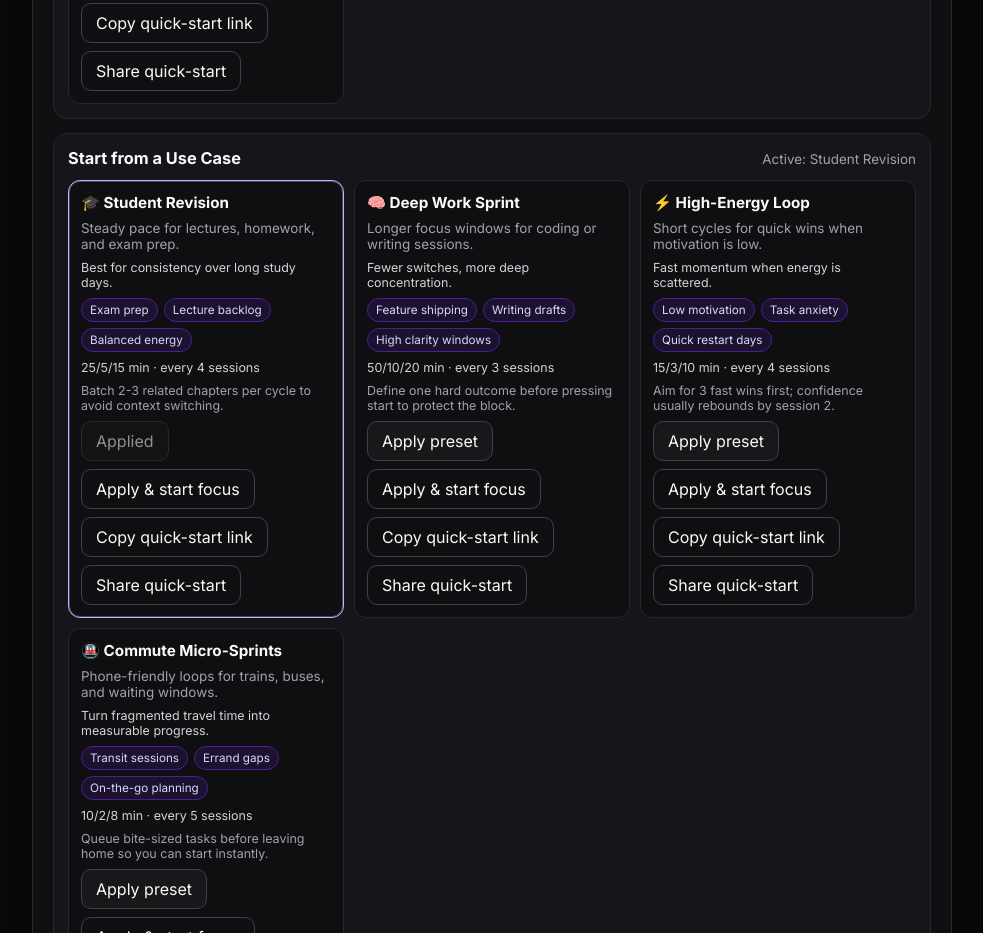
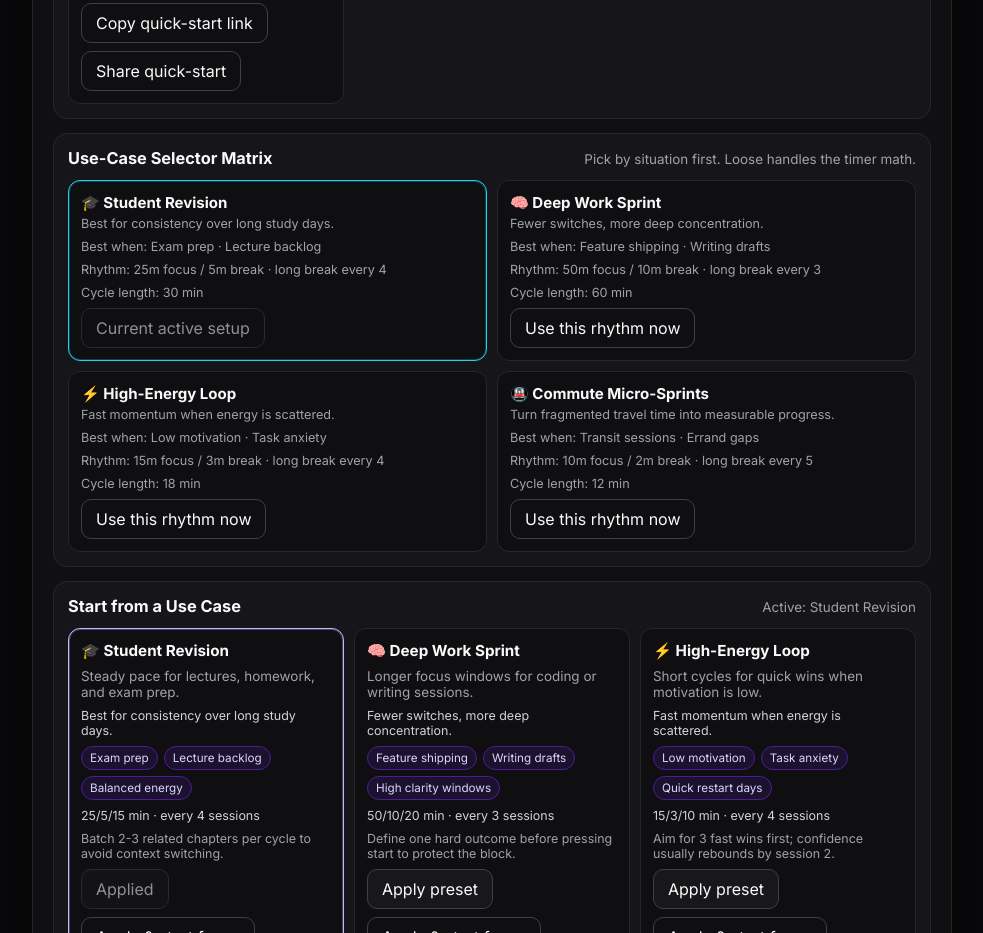
Before and after one commit to dhyoprd/pomodoro-glass, a Next.js app: page / in a window 1280 px wide. Shown: the part 4540-5473 px from the top of the page, without its empty margins (148-1131 px from the left). Built offline with nearby package versions, Linux system fonts and the light colour scheme.

Commit message:
feat: add use-case selector matrix for faster preset activation

```diff
--- a/src/app/globals.css
+++ b/src/app/globals.css
@@ -956,9 +956,49 @@ button.ghost { background: transparent; }
 }
 
 .blueprints,
-.presets {
+.presets,
+.preset-selector {
   display: grid;
   gap: 12px;
+}
+
+.selector-grid {
+  display: grid;
+  grid-template-columns: repeat(2, minmax(0, 1fr));
+  gap: 10px;
+}
+
+.selector-card {
+  background: #0f0f12;
+  border: 1px solid var(--line);
+  border-radius: 12px;
+  padding: 12px;
+  display: grid;
+  gap: 8px;
+}
+
+.selector-card.active {
+  border-color: #22d3ee;
+  box-shadow: inset 0 0 0 1px rgba(34, 211, 238, 0.25);
+}
+
+.selector-head {
+  display: grid;
+  gap: 4px;
+}
+
+.selector-head strong {
+  font-size: 0.94rem;
+}
+
+.selector-head span,
+.selector-card small {
+  color: var(--muted);
+  font-size: 0.79rem;
+}
+
+.selector-card button {
+  justify-self: start;
 }
 
 .blueprint-grid {
@@ -1245,6 +1285,7 @@ input:focus { border-color: #71717a; }
   .achievement-grid { grid-template-columns: 1fr; }
   .blueprint-grid { grid-template-columns: 1fr; }
   .preset-grid { grid-template-columns: 1fr; }
+  .selector-grid { grid-template-columns: 1fr; }
   .momentum-grid { grid-template-columns: 1fr; }
   .quick-onboarding-grid { grid-template-columns: 1fr; }
   .planner-metrics { grid-template-columns: repeat(2, minmax(0, 1fr)); }
--- a/src/ui/PomodoroApp.tsx
+++ b/src/ui/PomodoroApp.tsx
@@ -1050,6 +1050,36 @@ export function PomodoroApp() {
           </div>
         </section>
 
+      <section className="preset-selector" aria-label="Use-case selector matrix">
+        <div className="presets-head">
+          <h2>Use-Case Selector Matrix</h2>
+          <span>Pick by situation first. Loose handles the timer math.</span>
+        </div>
+        <div className="selector-grid">
+          {USE_CASE_PRESETS.map((preset) => {
+            const isActive = activePreset?.id === preset.id;
+            const cycleMinutes = preset.settings.focus + preset.settings.shortBreak;
+
+            return (
+              <article className={`selector-card ${isActive ? 'active' : ''}`} key={`selector-${preset.id}`}>
+                <div className="selector-head">
+                  <strong>{preset.icon} {preset.name}</strong>
+                  <span>{preset.outcome}</span>
+                </div>
+                <small>Best when: {preset.idealFor.slice(0, 2).join(' · ')}</small>
+                <small>
+                  Rhythm: {preset.settings.focus}m focus / {preset.settings.shortBreak}m break · long break every {preset.settings.longBreakInterval}
+                </small>
+                <small>Cycle length: {cycleMinutes} min</small>
+                <button type="button" className="ghost" disabled={isActive} onClick={() => applyPresetAndStart(preset)}>
+                  {isActive ? 'Current active setup' : 'Use this rhythm now'}
+                </button>
+              </article>
+            );
+          })}
+        </div>
+      </section>
+
       <section className="presets" aria-label="Use-case presets">
           <div className="presets-head">
             <h2>Start from a Use Case</h2>
```
